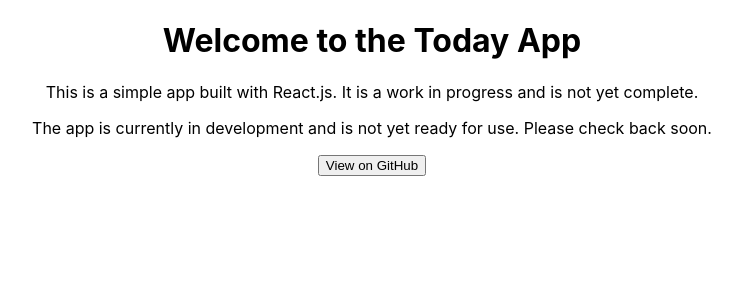
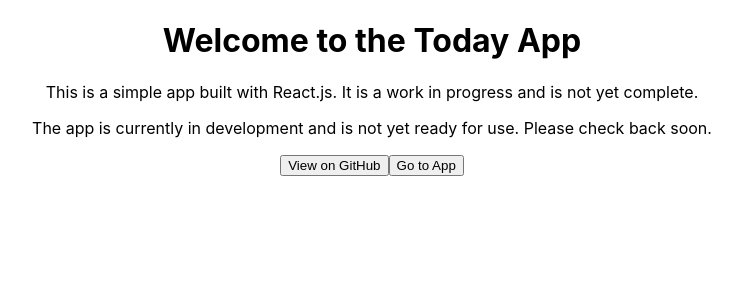
Before and after one commit to thunder-red-star/today.stuy.world, a React (Create React App) app: page / in a window 1280 px wide. Shown: the top 300 px of the page, without its empty margins (268-1010 px from the left). Built offline with nearby package versions, Linux system fonts and the light colour scheme.

Commit message:
remove junk

```diff
--- a/src/features/Landing/Landing.js
+++ b/src/features/Landing/Landing.js
@@ -20,6 +20,10 @@
                         className="button button-primary"
                         href="https://github.com/thunder-red-star/today.stuy.world"
                     >View on GitHub</ButtonLink>
+                    <ButtonLink
+                        className="button button-secondary"
+                        href="/home"
+                    >Go to App</ButtonLink>
                 </div>
             </div>
         );
```
